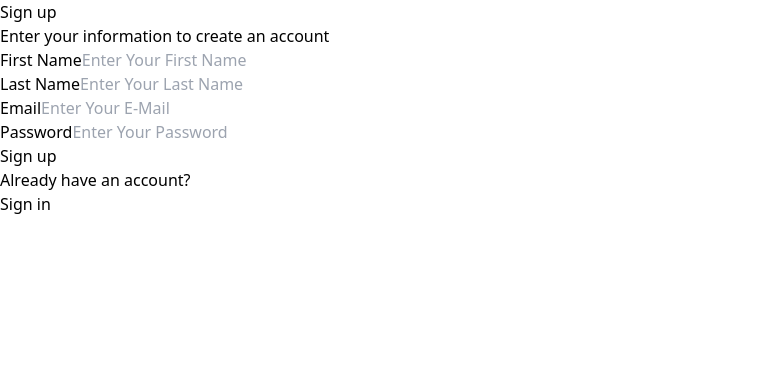
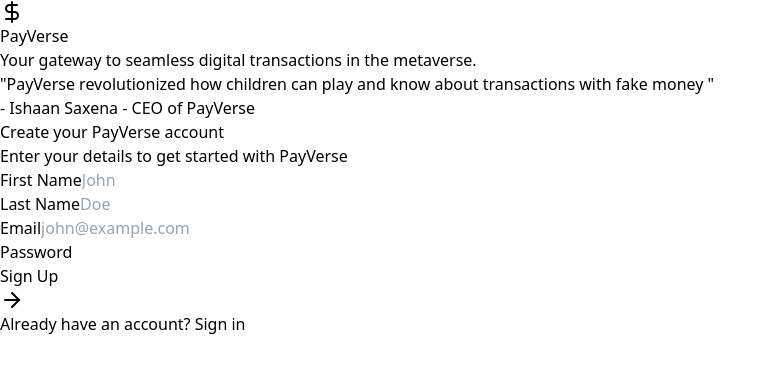
Before and after one commit to Ishaan-03/PayVerse, a React (Vite) app in the folder frontend/: page / in a window 1280 px wide. Shown: the top 372 px of the page, without its empty margins (0-776 px from the left). Built offline with nearby package versions, Linux system fonts and the light colour scheme.

Commit message:
made ui changes

```diff
--- a/frontend/src/pages/SendMoney.jsx
+++ b/frontend/src/pages/SendMoney.jsx
@@ -1,6 +1,7 @@
-import { useSearchParams } from 'react-router-dom';
+import { useNavigate, useSearchParams } from 'react-router-dom';
 import axios from 'axios';
 import { useState } from 'react';
+import { Navigate } from 'react-router-dom';
 
 export const SendMoney = () => {
     const [searchParams] = useSearchParams();
@@ -11,6 +12,7 @@ export const SendMoney = () => {
     const [successMessage, setSuccessMessage] = useState('');
     const [loading, setLoading] = useState(false);
 
+    const navigate = useNavigate();
     const handleSendMoney = async () => {
         if (amount <= 0) {
             setError('Amount must be greater than zero.');
@@ -28,6 +30,7 @@ export const SendMoney = () => {
                 { headers: { Authorization: "Bearer " + localStorage.getItem("token") } }
             );
             setSuccessMessage('Transfer successful!');
+            navigate('/dashboard')
         } catch (err) {
             console.error('Transaction error:', err);
             setError('Transaction failed. Please try again.');
--- a/frontend/src/pages/Signin.jsx
+++ b/frontend/src/pages/Signin.jsx
@@ -1,11 +1,7 @@
-import { useState } from 'react';
-import { useNavigate } from 'react-router-dom';
-import axios from 'axios';
-import { BottomWarning } from "../components/BottomWarning";
-import { Button } from "../components/Button";
-import { Heading } from "../components/Heading";
-import { InputBox } from "../components/InputBox";
-import { SubHeading } from "../components/SubHeading";
+import React, { useState } from "react";
+import { useNavigate } from "react-router-dom";
+import axios from "axios";
+import { DollarSign, ArrowRight } from "lucide-react";
 
 export const Signin = () => {
     const [userName, setUserName] = useState("");
@@ -18,12 +14,10 @@ export const Signin = () => {
                 userName,
                 password
             });
-
             console.log("Response data:", response.data);
             localStorage.setItem("token", response.data.token);
             navigate("/dashboard");
         } catch (error) {
-
             if (error.response) {
                 console.error('Error response data:', error.response.data);
                 console.error('Error response status:', error.response.status);
@@ -37,32 +31,67 @@ export const Signin = () => {
     };
 
     return (
-        <div className="bg-slate-300 h-screen flex justify-center">
-            <div className="flex flex-col justify-center">
-                <div className="rounded-lg bg-white w-80 text-center p-2 h-max px-4">
-                    <Heading label={"Sign in"} />
-                    <SubHeading label={"Enter your credentials to access your account"} />
-                    <InputBox
-                        placeholder="Enter Your E-mail"
-                        label={"Email"}
+        <div className="min-h-screen bg-gradient-to-br from-purple-500 to-indigo-600 flex flex-col items-center justify-center p-4">
+            <div className="w-full max-w-4xl flex flex-col md:flex-row bg-white rounded-lg shadow-xl overflow-hidden">
+                <div className="md:w-1/2 bg-indigo-600 p-8 flex flex-col justify-between">
+                    <div>
+                        <div className="flex items-center mb-6">
+                            <DollarSign className="h-10 w-10 text-white" />
+                            <h1 className="text-3xl font-bold text-white ml-2">PayVerse</h1>
+                        </div>
+                        <p className="text-indigo-100 text-lg mb-6">Your gateway to seamless digital transactions in the metaverse.</p>
+                    </div>
+                    <div className="bg-indigo-700 rounded-lg p-6 mt-6">
+                        <blockquote className="text-white italic">
+                        "PayVerse revolutionized how children can play and know about transactions with fake money"
+                        </blockquote>
+                        <p className="text-indigo-200 mt-2">- Ishaan Saxena: CEO of PayVerse </p>
+                    </div>
+                </div>
+                <div className="md:w-1/2 p-8">
+                    <div className="mb-6">
+                        <h2 className="text-2xl font-bold mb-2">Sign in to your account</h2>
+                        <p className="text-gray-600">Enter your credentials to access your PayVerse account</p>
+                    </div>
+                    <form className="space-y-4">
+                        <div>
+                            <label htmlFor="userName" className="block text-sm font-medium text-gray-700 mb-1">Email</label>
+                            <input
+                                id="userName"
+                                type="email"
+                                placeholder="john@example.com"
+                                className="w-full px-3 py-2 border border-gray-300 rounded-md shadow-sm focus:outline-none focus:ring-indigo-500 focus:border-indigo-500"
                                 value={userName}
                                 onChange={(e) => setUserName(e.target.value)}
                             />
-                    <InputBox
-                        placeholder="Enter Your Password"
-                        label={"Password"}
+                        </div>
+                        <div>
+                            <label htmlFor="password" className="block text-sm font-medium text-gray-700 mb-1">Password</label>
+                            <input
+                                id="password"
                                 type="password"
+                                placeholder="Enter your password"
+                                className="w-full px-3 py-2 border border-gray-300 rounded-md shadow-sm focus:outline-none focus:ring-indigo-500 focus:border-indigo-500"
                                 value={password}
                                 onChange={(e) => setPassword(e.target.value)}
                             />
-                    <div className="pt-4">
-                        <Button onClick={handleSignin} label={"Sign in"} />
                         </div>
-                    <BottomWarning
-                        label={"Don't have an account?"}
-                        buttonText={"Sign up"}
-                        to={"/signup"}
-                    />
+                    </form>
+                    <div className="mt-6">
+                        <button
+                            className="w-full bg-indigo-600 text-white py-2 px-4 rounded-md hover:bg-indigo-700 focus:outline-none focus:ring-2 focus:ring-indigo-500 focus:ring-offset-2 flex items-center justify-center"
+                            onClick={handleSignin}
+                        >
+                            Sign In
+                            <ArrowRight className="ml-2 h-4 w-4" />
+                        </button>
+                        <p className="text-sm text-gray-500 mt-4">
+                            Don't have an account?{" "}
+                            <a className="text-indigo-600 hover:underline cursor-pointer" onClick={() => navigate("/signup")}>
+                                Sign up
+                            </a>
+                        </p>
+                    </div>
                 </div>
             </div>
         </div>
--- a/frontend/src/pages/Signup.jsx
+++ b/frontend/src/pages/Signup.jsx
@@ -1,11 +1,7 @@
-import { useState } from "react";
-import { BottomWarning } from "../components/BottomWarning";
-import { Button } from "../components/Button";
-import { Heading } from "../components/Heading";
-import { InputBox } from "../components/InputBox";
-import { SubHeading } from "../components/SubHeading";
+import React, { useState } from "react";
+import { useNavigate } from "react-router-dom";
 import axios from "axios";
-import { useNavigate } from "react-router-dom";
+import { DollarSign, ArrowRight } from "lucide-react";
 
 export const Signup = () => {
     const [firstName, setFirstName] = useState("");
@@ -38,19 +34,84 @@ export const Signup = () => {
     };
 
     return (
-        <div className="bg-slate-300 h-screen flex justify-center">
-            <div className="flex flex-col justify-center">
-                <div className="rounded-lg bg-white w-80 text-center p-2 h-max px-4">
-                    <Heading label={"Sign up"} />
-                    <SubHeading label={"Enter your information to create an account"} />
-                    <InputBox onChange={e => setFirstName(e.target.value)} placeholder="Enter Your First Name" label={"First Name"} />
-                    <InputBox onChange={e => setLastName(e.target.value)} placeholder="Enter Your Last Name" label={"Last Name"} />
-                    <InputBox onChange={e => setUserName(e.target.value)} placeholder="Enter Your E-Mail" label={"Email"} />
-                    <InputBox onChange={e => setPassword(e.target.value)} placeholder="Enter Your Password" label={"Password"} />
-                    <div className="pt-4">
-                        <Button onClick={handleSignup} label={"Sign up"} />
+        <div className="min-h-screen bg-gradient-to-br from-purple-500 to-indigo-600 flex flex-col items-center justify-center p-4">
+            <div className="w-full max-w-4xl flex flex-col md:flex-row bg-white rounded-lg shadow-xl overflow-hidden">
+                <div className="md:w-1/2 bg-indigo-600 p-8 flex flex-col justify-between">
+                    <div>
+                        <div className="flex items-center mb-6">
+                            <DollarSign className="h-10 w-10 text-white" />
+                            <h1 className="text-3xl font-bold text-white ml-2">PayVerse</h1>
+                        </div>
+                        <p className="text-indigo-100 text-lg mb-6">Your gateway to seamless digital transactions in the metaverse.</p>
                     </div>
-                    <BottomWarning label={"Already have an account?"} buttonText={"Sign in"} to={"/signin"} />
+                    <div className="bg-indigo-700 rounded-lg p-6 mt-6">
+                        <blockquote className="text-white italic">
+                            "PayVerse revolutionized how children can play and know about transactions with fake money "
+                        </blockquote>
+                        <p className="text-indigo-200 mt-2">- Ishaan Saxena - CEO of PayVerse</p>
+                    </div>
+                </div>
+                <div className="md:w-1/2 p-8">
+                    <div className="mb-6">
+                        <h2 className="text-2xl font-bold mb-2">Create your PayVerse account</h2>
+                        <p className="text-gray-600">Enter your details to get started with PayVerse</p>
+                    </div>
+                    <form className="space-y-4">
+                        <div>
+                            <label htmlFor="firstName" className="block text-sm font-medium text-gray-700 mb-1">First Name</label>
+                            <input
+                                id="firstName"
+                                type="text"
+                                placeholder="John"
+                                className="w-full px-3 py-2 border border-gray-300 rounded-md shadow-sm focus:outline-none focus:ring-indigo-500 focus:border-indigo-500"
+                                onChange={(e) => setFirstName(e.target.value)}
+                            />
+                        </div>
+                        <div>
+                            <label htmlFor="lastName" className="block text-sm font-medium text-gray-700 mb-1">Last Name</label>
+                            <input
+                                id="lastName"
+                                type="text"
+                                placeholder="Doe"
+                                className="w-full px-3 py-2 border border-gray-300 rounded-md shadow-sm focus:outline-none focus:ring-indigo-500 focus:border-indigo-500"
+                                onChange={(e) => setLastName(e.target.value)}
+                            />
+                        </div>
+                        <div>
+                            <label htmlFor="userName" className="block text-sm font-medium text-gray-700 mb-1">Email</label>
+                            <input
+                                id="userName"
+                                type="email"
+                                placeholder="john@example.com"
+                                className="w-full px-3 py-2 border border-gray-300 rounded-md shadow-sm focus:outline-none focus:ring-indigo-500 focus:border-indigo-500"
+                                onChange={(e) => setUserName(e.target.value)}
+                            />
+                        </div>
+                        <div>
+                            <label htmlFor="password" className="block text-sm font-medium text-gray-700 mb-1">Password</label>
+                            <input
+                                id="password"
+                                type="password"
+                                className="w-full px-3 py-2 border border-gray-300 rounded-md shadow-sm focus:outline-none focus:ring-indigo-500 focus:border-indigo-500"
+                                onChange={(e) => setPassword(e.target.value)}
+                            />
+                        </div>
+                    </form>
+                    <div className="mt-6">
+                        <button
+                            className="w-full bg-indigo-600 text-white py-2 px-4 rounded-md hover:bg-indigo-700 focus:outline-none focus:ring-2 focus:ring-indigo-500 focus:ring-offset-2 flex items-center justify-center"
+                            onClick={handleSignup}
+                        >
+                            Sign Up
+                            <ArrowRight className="ml-2 h-4 w-4" />
+                        </button>
+                        <p className="text-sm text-gray-500 mt-4">
+                            Already have an account?{" "}
+                            <a className="text-indigo-600 hover:underline cursor-pointer" onClick={() => navigate("/signin")}>
+                                Sign in
+                            </a>
+                        </p>
+                    </div>
                 </div>
             </div>
         </div>
```
Also changed, not shown: frontend/package.json (+5 -2 lines), 2 other files (tests, documents, lock files or other folders). Lines whose indentation alone changed are shown as unchanged.
